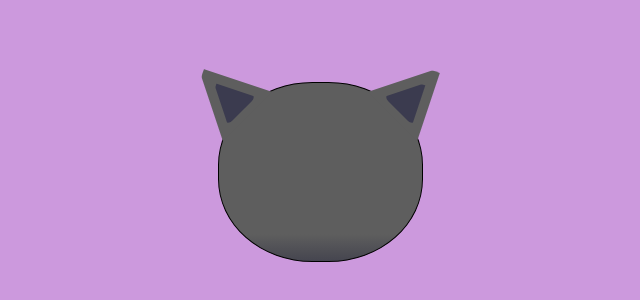
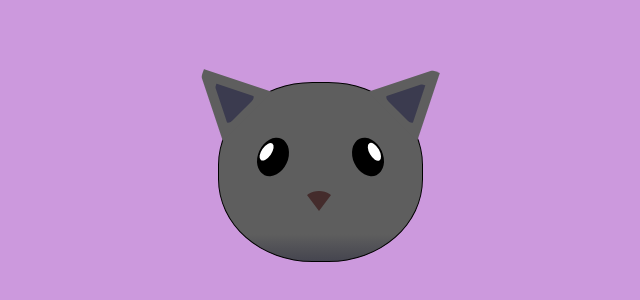
Before and after one commit to ruth-chirwa/Building-cat-painting, a plain HTML site: page index.html in a window 1280 px wide. Shown: the part 228-528 px from the top of the page, without its empty margins (320-960 px from the left). Drawn offline with Linux system fonts and the light colour scheme.

Commit message:
added a div

```diff
--- a/index.html
+++ b/index.html
@@ -17,6 +17,15 @@
                     <div class="cat-right-inner-ear"></div>
                  </div>
               </div>
+              <div class="cat-eyes">
+                <div class="cat-left-eye">
+                    <div class="cat-left-inner-eye"></div>
+                </div>
+                 <div class="cat-right-eye">
+                    <div class="cat-right-inner-eye"></div>
+                 </div>
+             </div>
+             <div class="cat-nose"></div>
       </div>
 
     </main>
```
